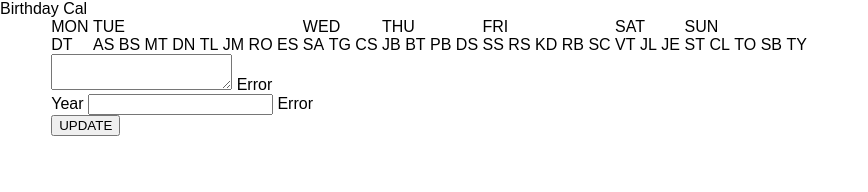
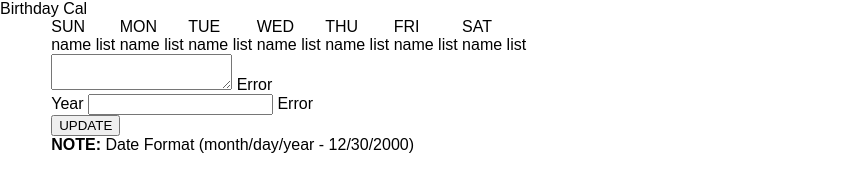
Before and after one commit to mvishrutaxioned/Birthday-Calender, a plain HTML site: page index.html in a window 1280 px wide. Shown: the whole page, without its empty margins (0-868 px from the left). Drawn offline with nearby package versions, Linux system fonts and the light colour scheme.

Commit message:
added note structure

```diff
--- a/index.html
+++ b/index.html
@@ -18,82 +18,46 @@
         <section class="list">
           <div class="wrapper">
             <ul class="cards">
-              <li class="card">
+              <li class="card empty">
+                <h2>SUN</h2>
+                <ul class="names">name list</ul>
+              </li>
+              <li class="card empty">
                 <h2>MON</h2>
-                <ul class="names">
-                  <li>DT</li>
-                </ul>
+                <ul class="names">name list</ul>
               </li>
-              <li class="card">
+              <li class="card empty">
                 <h2>TUE</h2>
-                <ul class="names">
-                  <li>AS</li>
-                  <li>BS</li>
-                  <li>MT</li>
-                  <li>DN</li>
-                  <li>TL</li>
-                  <li>JM</li>
-                  <li>RO</li>
-                  <li>ES</li>
-                </ul>
+                <ul class="names">name list</ul>
               </li>
-              <li class="card">
+              <li class="card empty">
                 <h2>WED</h2>
-                <ul class="names">
-                  <li>SA</li>
-                  <li>TG</li>
-                  <li>CS</li>
-                </ul>
+                <ul class="names">name list</ul>
               </li>
-              <li class="card">
+              <li class="card empty">
                 <h2>THU</h2>
-                <ul class="names">
-                  <li>JB</li>
-                  <li>BT</li>
-                  <li>PB</li>
-                  <li>DS</li>
-                </ul>
+                <ul class="names">name list</ul>
               </li>
-              <li class="card">
+              <li class="card empty">
                 <h2>FRI</h2>
-                <ul class="names">
-                  <li>SS</li>
-                  <li>RS</li>
-                  <li>KD</li>
-                  <li>RB</li>
-                  <li>SC</li>
-                </ul>
+                <ul class="names">name list</ul>
               </li>
-              <li class="card">
+              <li class="card empty">
                 <h2>SAT</h2>
-                <ul class="names">
-                  <li>VT</li>
-                  <li>JL</li>
-                  <li>JE</li>
-                </ul>
-              </li>
-              <li class="card">
-                <h2>SUN</h2>
-                <ul class="names">
-                  <li>ST</li>
-                  <li>CL</li>
-                  <li>TO</li>
-                  <li>SB</li>
-                  <li>TY</li>
-                </ul>
+                <ul class="names">name list</ul>
               </li>
             </ul>
           </div>
         </section>
         <section class="inputs">
           <div class="wrapper">
-            <form action="#FIXME" method="POST">
-              <div>
+            <form action="#FIXME" method="POST" id="birthday">
+              <div class="textarea">
                 <textarea name="data" id="data"></textarea>
-                <span class="error jsonErr">Error</span>
+                <span class="error textareaErr">Error</span>
               </div>
-              <div>
-                <div class="update">
+              <div class="update">
+                <div>
                   <label for="year">Year</label>
                   <input type="text" name="year" id="year" />
                   <span class="error yearErr">Error</span>
@@ -101,6 +65,7 @@
                 <button type="submit">UPDATE</button>
               </div>
             </form>
+            <p class="note"><strong>NOTE: </strong> Date Format (month/day/year - 12/30/2000)</p>
           </div>
         </section>
       </main>
```
